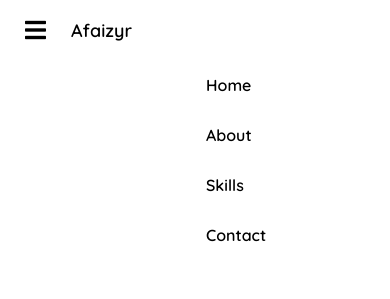
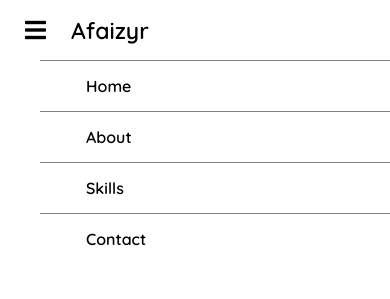
Before and after one commit to FaizZzhue/portofolioV2, a plain HTML site: page index.html in a window 390 px wide. Both pictures are taken after a click on the element 35 px from the left and 30 px from the top of the page. Shown: the top 299 px of the page. Drawn offline with Linux system fonts and the light colour scheme.

Commit message:
Updatee :

```diff
--- a/asset/style/style.css
+++ b/asset/style/style.css
@@ -49,7 +49,7 @@ header .header-div {
     color: black;
 }
 header .header-a {
-    font-size: 18px;
+    font-size: 23px;
     font-weight: 600;
 }
 
@@ -65,7 +65,6 @@ header .nav-ul {
     flex-direction: row;
     gap: 50px;
     list-style-type: none;
-    padding-left: 10rem;
 }
 
 header .nav-ul li a {
@@ -92,6 +91,66 @@ header .nav-list {
 
     z-index: 9999;
 }
+
+/* .btn {
+    display: flex;
+    align-items: center;
+    gap: 10px;
+    border: 0;
+    outline: 0;
+    color: #fff;
+    background-color: #d595cb;
+    cursor: pointer;
+    padding: 12px 30px;
+    font-size: 1em;
+    border-radius: 50rem;
+    transition: .3s;
+}
+
+.toggleTheme {
+    display: flex;
+    justify-content: center;
+    color: white;
+    transition: .3s;
+}
+
+header a {
+    text-decoration: none;
+    color: rgb(var(--text-color));
+    cursor: pointer;
+    transition: .3s;
+}
+
+.btn:hover {
+    transform: translateY(-3px);
+    background-color: #d595cb;
+}
+
+.toggleTheme:hover {
+    transform: translateY(0);
+}
+
+.btn i {
+    font-size: 1.3em;
+}
+
+.bx {
+    font-family: boxicons !important;
+    font-weight: 400;
+    font-style: normal;
+    font-variant: normal;
+    line-height: 1;
+    text-rendering: auto;
+    display: inline-block;
+    text-transform: none;
+    speak: none;
+    -webkit-font-smoothing: antialiased;
+    -moz-osx-font-smoothing: grayscale;
+}
+
+.bxs-moon:before {
+    content: "\ee4e";
+} */
 
 section {
     display: flex;
@@ -397,8 +456,9 @@ footer {
 
     header .nav-li {
         padding: 15px 30px;
-        border-top: 1px solid rgb(var(--text-color), .2);
+        border-top: 1px solid grey;
     }
+
 
     section {
         height: auto !important;
```
Also changed, not shown: index.html (+5 -0 lines).
